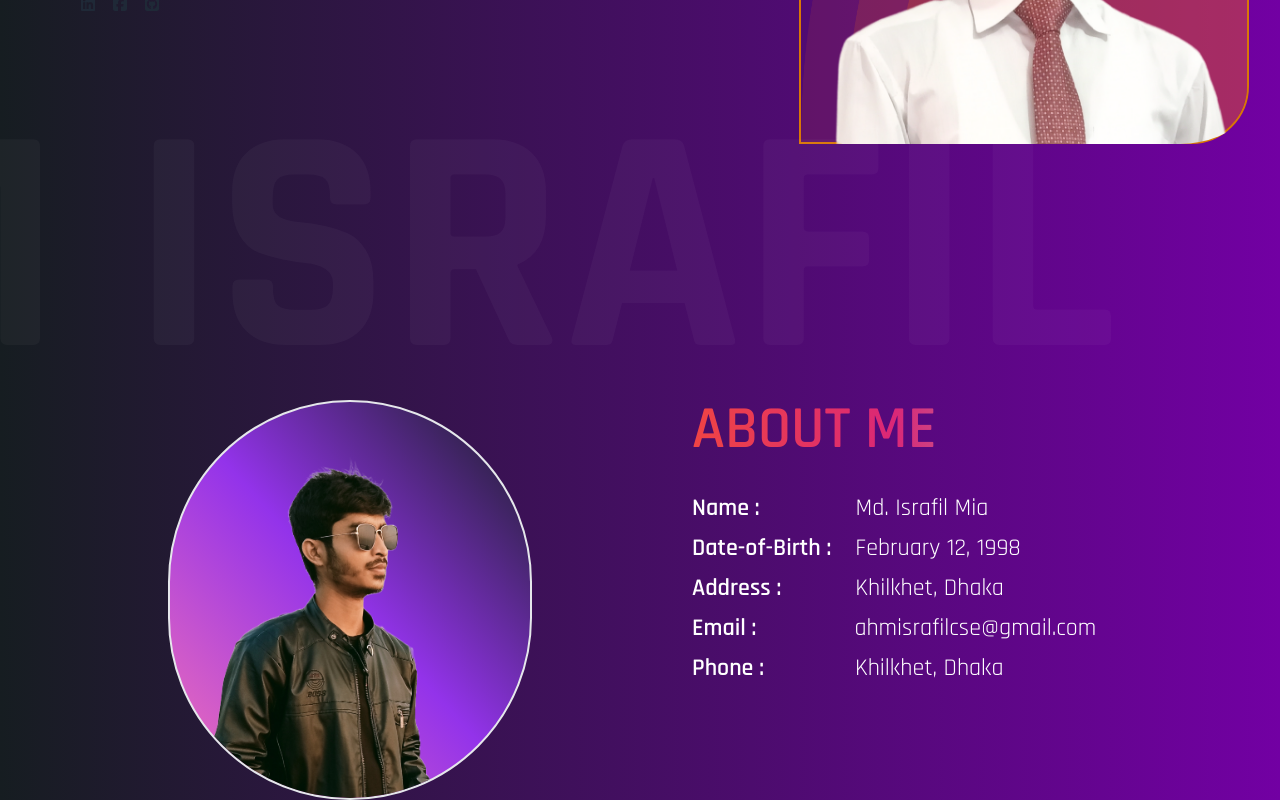
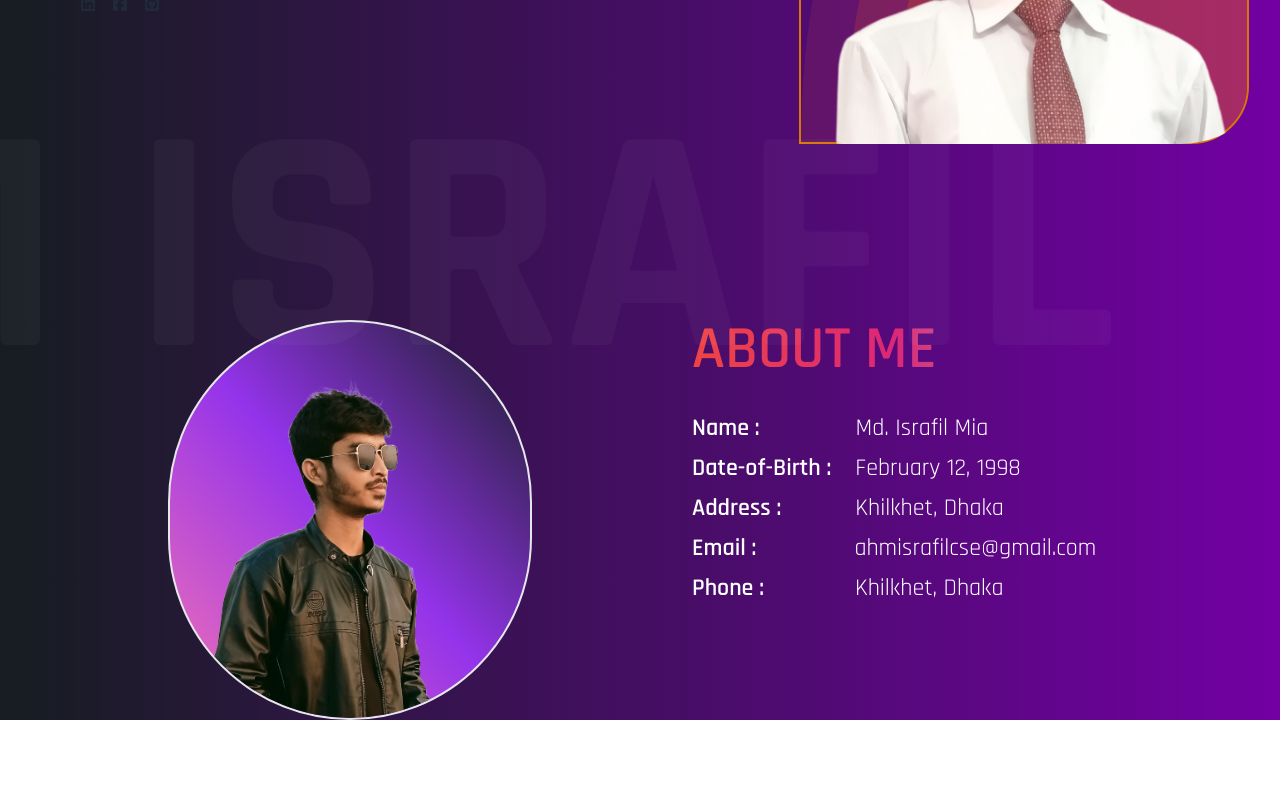
Before and after one commit to ahmisrafil/portfolio, a React (Vite) app: page / in a window 1280 px wide. Shown: the part 436-1236 px from the top of the page. After the commit the page ends 1156 px from the top, so only its background shows below. Built offline with nearby package versions, Linux system fonts and the light colour scheme.

Commit message:
framer motion added to banner

```diff
--- a/src/pages/Home/About/About.jsx
+++ b/src/pages/Home/About/About.jsx
@@ -1,14 +1,66 @@
+import { motion } from 'framer-motion'
+import React from 'react';
 
-import React from 'react';
+
+const textVariants = {
+    initial: {
+        x: -500,
+        opacity: 0,
+    },
+    animate: {
+        x: 0,
+        opacity: 1,
+        transition: {
+            duration: 1,
+            staggerChildren: 0.1,
+        },
+    },
+    scrollButton: {
+        opacity: 0,
+        y: 10,
+        transition: {
+            duration: 2,
+            repeat: Infinity,
+        },
+    },
+};
+
+const aboutVariants = {
+    initial: {
+        x: 500,
+        opacity: 0,
+    },
+    animate: {
+        x: 0,
+        opacity: 1,
+        transition: {
+            duration: 1,
+            staggerChildren: 0.1,
+        },
+    },
+    scrollButton: {
+        opacity: 0,
+        y: 10,
+        transition: {
+            duration: 2,
+            repeat: Infinity,
+        },
+    },
+};
+
+
 
 const About = () => {
     return (
         <div className='lg:mx-20 mt-20 flex flex-col lg:flex-row lg:gap-36 justify-center text-white'>
+            <motion.div
+            variants={textVariants}
+            initial="initial"
+            animate="animate">
+                <img src="/src/assets/ahmisrafilcopy.png" className='h-[400px] rounded-full border-2 bg-gradient-to-bl from-[#161d21] via-purple-600 to-pink-400' alt="md_israfil" />
+            </motion.div>
             <div>
-                <img src="/src/assets/ahmisrafilcopy.png" className='h-[400px] rounded-full border-2 bg-gradient-to-bl from-[#161d21] via-purple-600 to-pink-400' alt="md_israfil" />
-            </div>
-            <div>
-                <h3 className='text-6xl font-semibold bg-gradient-to-l from-gray-400 via-pink-600 to-red-500 bg-clip-text text-transparent mb-8 mx-4'>ABOUT ME</h3>
+                <motion.h3 variants={aboutVariants} className='text-6xl font-semibold bg-gradient-to-l from-gray-400 via-pink-600 to-red-500 bg-clip-text text-transparent mb-8 mx-4'>ABOUT ME</motion.h3>
                 <div className='flex flex-col  lg:gap-2 mx-4 lg:text-2xl'>
                     <div className='flex flex-row gap-24'>
                         <h3 className='font-semibold'>Name :</h3> <h3>Md. Israfil Mia</h3>
--- a/src/pages/Home/Banner/Banner.jsx
+++ b/src/pages/Home/Banner/Banner.jsx
@@ -2,7 +2,7 @@ import React from 'react';
 import { FaGithub, FaLinkedin, FaSquareFacebook, FaSquareGithub } from "react-icons/fa6";
 import { NavLink } from 'react-router-dom';
 import Typed from 'typed.js';
-import {motion} from 'framer-motion'
+import { motion } from 'framer-motion'
 
 const sliderVariants = {
     initial: {
@@ -12,11 +12,37 @@ const sliderVariants = {
         x: "-200%",
         transition: {
             repeat: Infinity,
-        repeatType:"mirror",
+            repeatType: "mirror",
             duration: 20,
         },
     },
 };
+const textVariants = {
+    initial: {
+        x: -500,
+        opacity: 0,
+    },
+    animate: {
+        x: 0,
+        opacity: 1,
+        transition: {
+            duration: 1,
+            staggerChildren: 0.1,
+        },
+    },
+    scrollButton: {
+        opacity: 0,
+        y: 10,
+        transition: {
+            duration: 2,
+            repeat: Infinity,
+        },
+    },
+};
+
+
+
+
 const Banner = () => {
     // Create reference to store the DOM element containing the animation
     const el = React.useRef(null);
@@ -37,31 +63,35 @@ const Banner = () => {
     }, []);
     return (
         <>
-        <div className='flex flex-col lg:flex-row  justify-between lg:ml-20 mb-60 items-center'>
-            <div data-aos="fade-up-right">
+            <div className='flex flex-col lg:flex-row  justify-between lg:ml-20 mb-40 items-center'>
+                <motion.div
+                    className="textContainer"
+                    variants={textVariants}
+                    initial="initial"
+                    animate="animate">
                     <div>
-                    <h3 className='text-xl font-bold ml-4'>Hey I'm,</h3>
-                    <h3 className='lg:text-9xl font-extrabold bg-gradient-to-r from-blue-500 via-purple-500 to-pink-500 bg-clip-text text-transparent'>AHM ISRAFIL</h3>
+                        <motion.h3 variants={textVariants} className='text-xl font-bold ml-4'>Hey I'm,</motion.h3>
+                        <motion.h3 variants={textVariants} className='lg:text-9xl font-extrabold bg-gradient-to-r from-blue-500 via-purple-500 to-pink-500 bg-clip-text text-transparent'>AHM ISRAFIL</motion.h3>
                     </div>
                     <div className="App lg:text-4xl font-semibold text-amber-600 flex">
-                    <h3>I'm a-   </h3>
+                        <motion.h3 variants={textVariants}>I'm a-   </motion.h3>
                         <span ref={el} />
                     </div>
                     <div className='flex flex-row gap-4 mt-6'>
+                        <motion.div variants={textVariants}>
+                            <NavLink to='https://www.linkedin.com/in/ahmisrafil' target='_blank'><FaLinkedin /></NavLink>
+                        </motion.div>
+                        <motion.div variants={textVariants}>
+                            <NavLink to='https://www.facebook.com/ahm.israfil' target='_blank'><FaSquareFacebook /></NavLink>
+                        </motion.div>
+                        <motion.div variants={textVariants}>
+                            <NavLink to='https://www.github.com/ahmisrafil' target='_blank'><FaSquareGithub /></NavLink>
+                        </motion.div>
+                    </div>
+                </motion.div>
                 <div>
-                        <NavLink to='https://www.linkedin.com/in/ahmisrafil' target='_blank'><FaLinkedin /></NavLink>
-                    </div>
-                    <div>
-                        <NavLink to='https://www.facebook.com/ahm.israfil' target='_blank'><FaSquareFacebook /></NavLink>
-                    </div>
-                    <div>
-                        <NavLink to='https://www.github.com/ahmisrafil' target='_blank'><FaSquareGithub /></NavLink>
-                    </div>
-                </div>
-            </div>
-            <div>
-                <img src="/src/assets/header_bg.png" alt="" className='absolute h-[500px] w-[450px] border-2 rounded-tl-[150px] rounded-br-[58px] my-4 border-amber-600' />
-                <img src="/src/assets/ahm israfil.png" alt="israfil" className='relative h-[500px]  rounded-tl-[150px] rounded-br-[100px] my-4 border-amber-600' />
+                    <motion.img variants={textVariants} animate="animate" src="/src/assets/header_bg.png" alt="" className='absolute h-[500px] w-[450px] border-2 rounded-tl-[150px] rounded-br-[58px] my-4 border-amber-600' />
+                    <motion.img variants={textVariants} src="/src/assets/ahm israfil.png" alt="israfil" className='relative h-[500px]  rounded-tl-[150px] rounded-br-[100px] my-4 border-amber-600' />
 
                 </div>
             </div>
```
Lines whose indentation alone changed are shown as unchanged.
